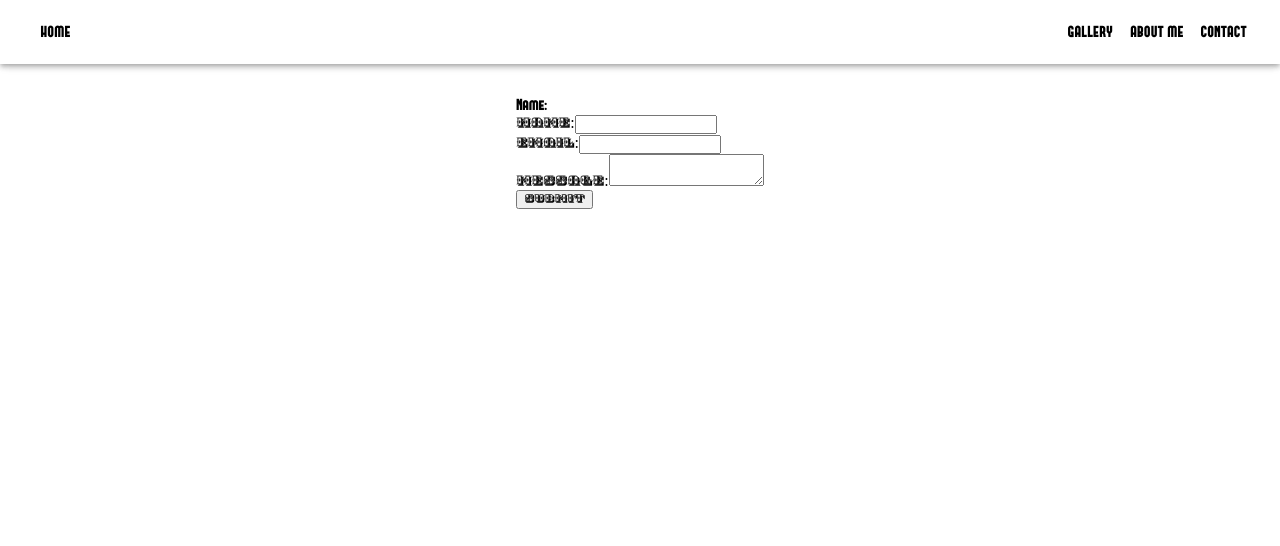
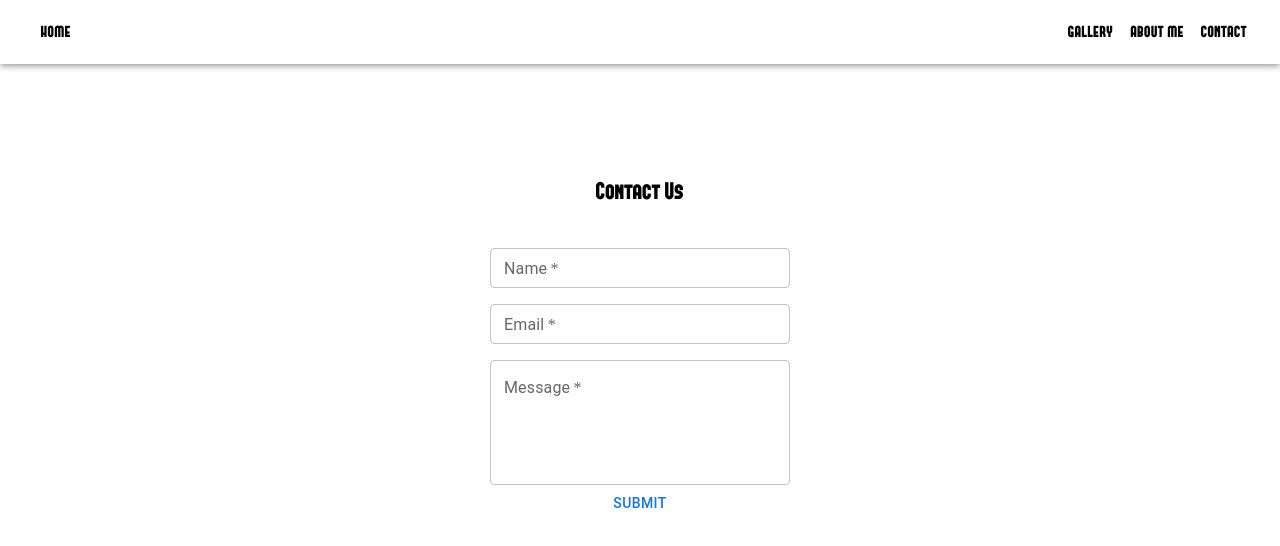
Before and after one commit to nicholsz20/nicholsz20.github.io, a React (Create React App) app: page /contactus in a window 1280 px wide. Shown: the top 546 px of the page. Built offline with nearby package versions, Linux system fonts and the light colour scheme.

Commit message:
New Home screen and ContactUs Page

```diff
--- a/package.json
+++ b/package.json
@@ -8,6 +8,7 @@
     "@mui/icons-material": "^5.8.4",
     "@mui/material": "^5.8.7",
     "@mui/styled-engine-sc": "^5.8.0",
+    "@sefailyasoz/react-carousel": "^1.1.1",
     "@testing-library/jest-dom": "^5.16.4",
     "@testing-library/react": "^13.3.0",
     "@testing-library/user-event": "^13.5.0",
@@ -16,11 +17,13 @@
     "express": "^4.18.1",
     "nodemailer": "^6.7.7",
     "react": "^18.2.0",
+    "react-carousel-minimal": "^1.4.1",
     "react-dom": "^18.2.0",
     "react-image-viewer-dv": "^1.0.2",
     "react-photo-album": "^1.16.1",
     "react-router-dom": "^6.3.0",
     "react-scripts": "5.0.1",
+    "react-swipeable-views-utils": "^0.14.0",
     "styled-components": "^5.3.5",
     "web-vitals": "^2.1.4"
   },
--- a/src/Components/ContactUs.js
+++ b/src/Components/ContactUs.js
@@ -1,7 +1,7 @@
 
 import React, { useState } from 'react'
 
-import { Box, Typography } from '@mui/material'
+import { Box, Typography, Stack, TextField, Button } from '@mui/material'
 
 const ContactUs  = () => {
   const [status, setStatus] = useState("Submit");
@@ -27,35 +27,92 @@ const ContactUs  = () => {
   };
     return (
       //Create a form where the user can click what type event they want a photo for
+      <Box
+      maxWidth={"80%"}
+      justifyContent={"center"}
+      alignItems={"center"}
+      display="flex">
+
+      <Stack
+        mt={10}
+        direction={{ xs: 'column', sm: 'column', md: 'column'}}
+        spacing={5}
+        justifyContent="center"
+        alignItems="center"
+        display="flex">
+
+        <Typography
+            variant="h5"
+            fontFamily="MainFont4"
+            htmlFor="name"
+            align="Center"
+        >
+          Contact Us
+        </Typography>
+
       <form onSubmit={handleSubmit}>
+        <Stack
+          direction="column"
+        >
         <Typography
             variant="label"
-            className="div"
             fontFamily="MainFont4"
             htmlFor="name"
+            align="Center"
         >
-          Name:
+          <TextField
+            id="name"
+            label="Name"
+            htmlFor="name"
+            required
+            size="small"
+            style={{ width: 300}}
+          />
         </Typography>
+        <br />
         <Typography
-            variant="input"
-            type="text"
             fontFamily="MainFont4"
+            htmlFor="email"
+            align="center"
+        >
+          <TextField
+            id="email"
+            label="Email"
+            required
+            size="small"
+            style={{ width: 300}}
+          />
+        </Typography>
+        <br />
+        <Typography
+            variant="label"
+            fontFamily="MainFont4"
+            htmlFor="message"
+            align="center"
+        >
+          <TextField
+            id="message"
+            label="Message"
+            required
+            size="normal"
+            multiline
+            minRows={4}
+            style={{ width: 300}}
+          />
+        </Typography>
 
-        ></Typography>
-        <div>
-          <label htmlFor="name">Name:</label>
-          <input type="text" id="name" required />
-        </div>
-        <div>
-          <label htmlFor="email">Email:</label>
-          <input type="email" id="email" required />
-        </div>
-        <div>
-          <label htmlFor="message">Message:</label>
-          <textarea id="message" required />
-        </div>
-        <button type="submit">{status}</button>
+        <Button
+         type="submit"
+         size="medium"
+         varient="contained"
+         >
+           {status}
+        </Button>
+        </Stack>
       </form>
+      </Stack>
+
+      </Box>
     )
   }
 
--- a/src/Components/Gallery.js
+++ b/src/Components/Gallery.js
@@ -2,7 +2,7 @@ import artSculpture from '../portfolio/art_sculpture.JPG'
 import artsplosure from '../portfolio/artsplosure.JPG'
 import artsplosureBW from '../portfolio/artsplosureBW.JPG'
 import bw_close_up_band from '../portfolio/bw_close_up_band.JPG'
-import downtown_raleigh_skyline from '../portfolio/bw_close_up_band.JPG'
+import downtown_raleigh_skyline from '../portfolio/downtown_raleigh_skyline.JPG'
 import roeVsWade from '../portfolio/roeVsWade.JPG'
 import skate_park_biker from '../portfolio/skate_park_biker.JPG'
 import train_tracks from '../portfolio/train_tracks.JPG'
--- a/src/Components/Welcome.js
+++ b/src/Components/Welcome.js
@@ -1,27 +1,93 @@
+import { Carousel } from 'react-carousel-minimal';
+import { Box, Stack } from '@mui/material'
+import Typography from '@mui/material/Typography'
 
-import React from 'react'
 
-import { Box, Typography } from '@mui/material'
 
-const Welcome  = () => {
+import artSculpture from '../portfolio/art_sculpture.JPG'
+import downtown_raleigh_skyline from '../portfolio/downtown_raleigh_skyline.JPG'
+import roeVsWade from '../portfolio/roeVsWade.JPG'
+import skate_park_biker from '../portfolio/skate_park_biker.JPG'
+import train_tracks from '../portfolio/train_tracks.JPG'
+
+function Welcome() {
+ const data = [
+    {
+      image: roeVsWade,
+      caption: "Roe vs Wade"
+    },
+    {
+      image: artSculpture,
+      caption: "Band"
+    },
+    {
+      image: train_tracks,
+      caption: "Train"
+    },
+    {
+      image: downtown_raleigh_skyline,
+      caption: "Raleigh Downtown"
+    },
+    {
+      image: skate_park_biker,
+      caption: "Skate Park"
+    }
+  ];
+
+  const captionStyle = {
+    fontSize: '2em',
+    fontWeight: 'bold',
+  }
+  const slideNumberStyle = {
+    fontSize: '20px',
+    fontWeight: 'bold',
+  }
   return (
-
     <Box
-        maxWidth="100%"
-        display="flex"
-        justifyContent="center"
-        alignItems="center">
+      maxWidth={"80%"}
+      justifyContent={"center"}
+      alignItems={"center"}>
 
       <Typography
         variant="h4"
-            component="div"
-            fontFamily="MainFont4">
-                Welcome page
+        className="Welcome Title"
+        fontFamily="MainFont4"
+        style={{ textAlign: "center" }}
+      >
+          Welcome To My Site
       </Typography>
-
-
+        <div style={{
+          padding: "0 20px"
+        }}>
+          <Carousel
+            data={data}
+            time={2000}
+            width="850px"
+            height="500px"
+            captionStyle={captionStyle}
+            radius="10px"
+            slideNumber={true}
+            fontFamily="MainFont4"
+            slideNumberStyle={slideNumberStyle}
+            captionPosition="bottom"
+            automatic={true}
+            dots={true}
+            pauseIconColor="white"
+            pauseIconSize="40px"
+            slideBackgroundColor="darkgrey"
+            slideImageFit="cover"
+            thumbnails={true}
+            thumbnailWidth="100px"
+            style={{
+              textAlign: "center",
+              maxWidth: "850px",
+              maxHeight: "500px",
+              margin: "40px auto",
+            }}
+          />
+        </div>
     </Box>
-    )
+  );
 }
 
-export default Welcome
+export default Welcome;
```
Also changed, not shown: 1 other file (tests, documents, lock files or other folders). Lines whose indentation alone changed are shown as unchanged.
